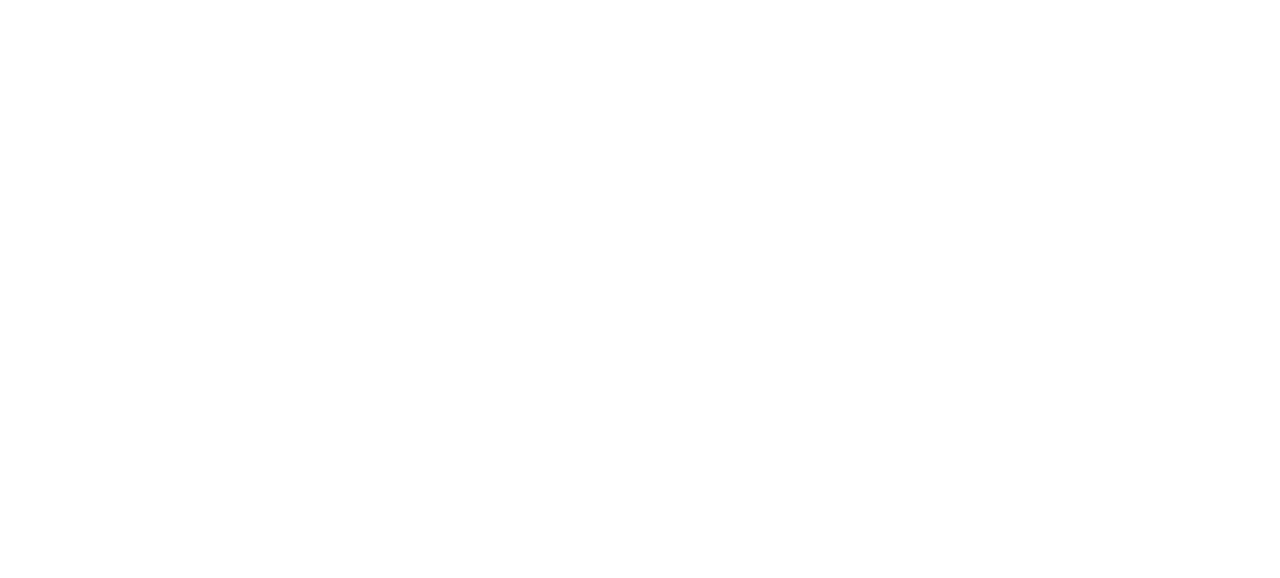
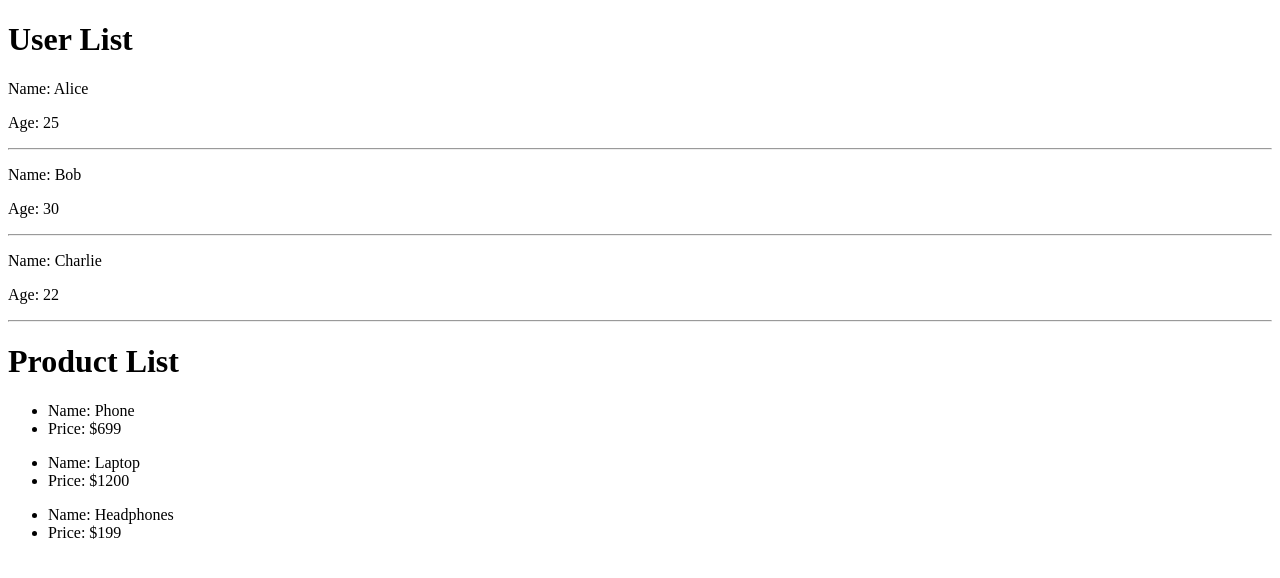
Before and after one commit to ifham21/react-demos, a React (Vite) app: page / in a window 1280 px wide. Shown: the top 578 px of the page. Built offline with nearby package versions, Linux system fonts and the light colour scheme.

Commit message:
Challenge 04 - Lists, to iterate the values from objects or from arrays

```diff
--- a/src/App.jsx
+++ b/src/App.jsx
@@ -5,10 +5,13 @@
 import JSXRules from './components/Challenge02/JSXRules'
 import Greeting from './components/Challenge03/Greeting'
 import ProductInfo from './components/Challenge03/ProductInfo'
+import UserList from './components/Challenge04/UserList'
+import ProductList from './components/Challenge04/ProductList'
 
 //function will start as function App(){ return (<h1>Hi</h1>) }
 //Arrow function as below
 const App = () => {
+
   return (
     <>
       {/* Challenge 01 - Use of react (Understanding the power of components) */}
@@ -24,7 +27,8 @@
       <ProductInfo /> */}
 
       {/* Challenge 04 - Lists */}
-
+      <UserList />
+      <ProductList />
 
     </>
   )
--- /dev/null
+++ b/src/components/Challenge04/ProductList.jsx
@@ -0,0 +1,27 @@
+import React from 'react'
+
+const ProductList = () => {
+
+    const products = [
+        {id: 1, name: "Phone", price: "$699"},
+        {id: 2, name: "Laptop", price: "$1200"},
+        {id: 3, name: "Headphones", price: "$199"},
+    ]
+
+    return(
+        <>
+            <h1>Product List</h1>
+            {/* to iterate the products we use .map() method */}
+            {products.map(({id, name, price}) => (
+                <div key={id}>
+                    <ul>
+                        <li>Name: {name}</li>
+                        <li>Price: {price}</li>
+                    </ul>
+                </div>
+            ))}
+        </>
+    )
+}
+
+export default ProductList
--- /dev/null
+++ b/src/components/Challenge04/UserList.jsx
@@ -0,0 +1,36 @@
+import React from 'react'
+
+
+const UserList = () => {
+
+    const users = [
+        {id: 1, name: "Alice", age: 25},
+        {id: 2, name: "Bob", age: 30},
+        {id: 3, name: "Charlie", age: 22},
+    ];
+
+    return(
+        <div>
+            <h1>User List</h1>
+            {/* usual method =>
+                {users.map((users) => (
+                    <div key={users.id}>
+                        <p>Name: {users.name}</p>
+                        <p>Age: {users.age}</p>
+                    </div>
+                ))}
+            */}
+            {/* we can use the map as like this as well which is called destructuring */}
+            {users.map(({id, name, age}) => (
+                <div key={id}>
+                    <p>Name: {name}</p>
+                    <p>Age: {age}</p>
+                    <hr />
+                </div>
+            ))}
+        </div>
+    )
+
+}
+
+export default UserList;
```
